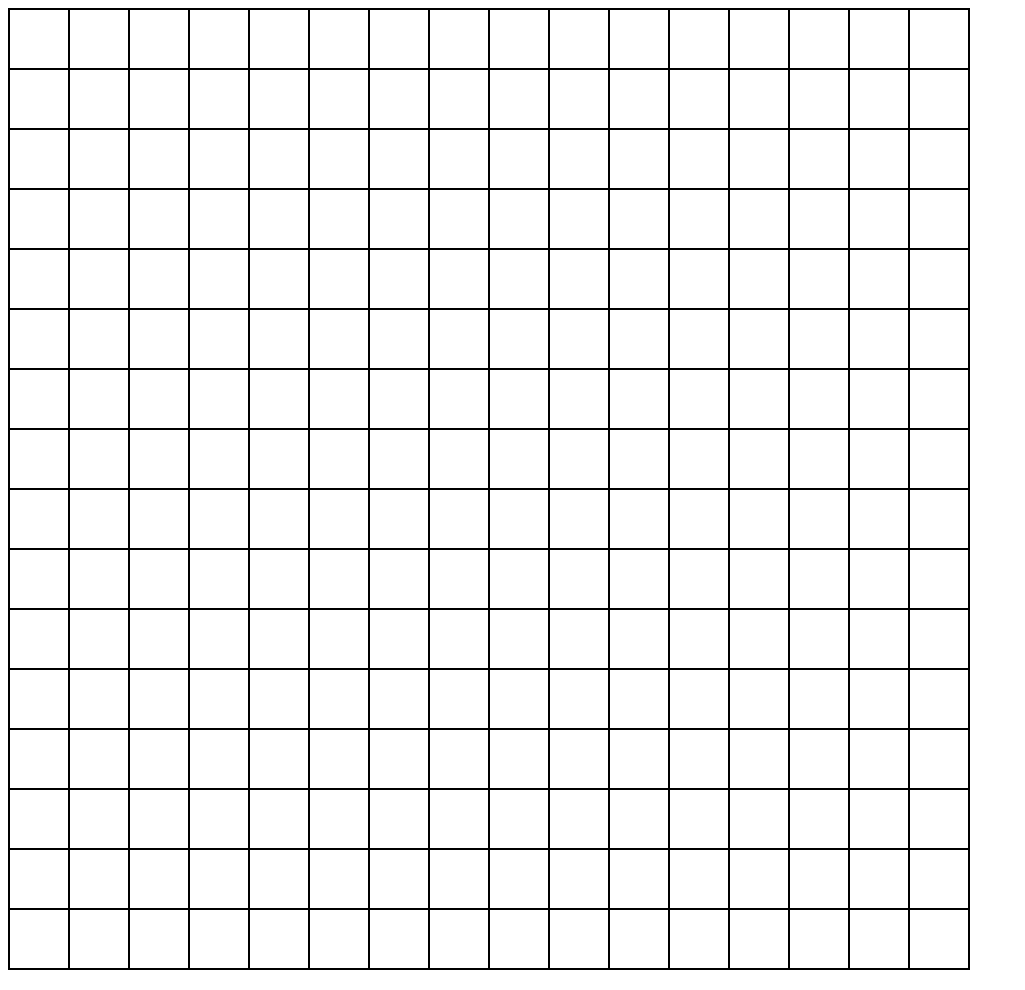
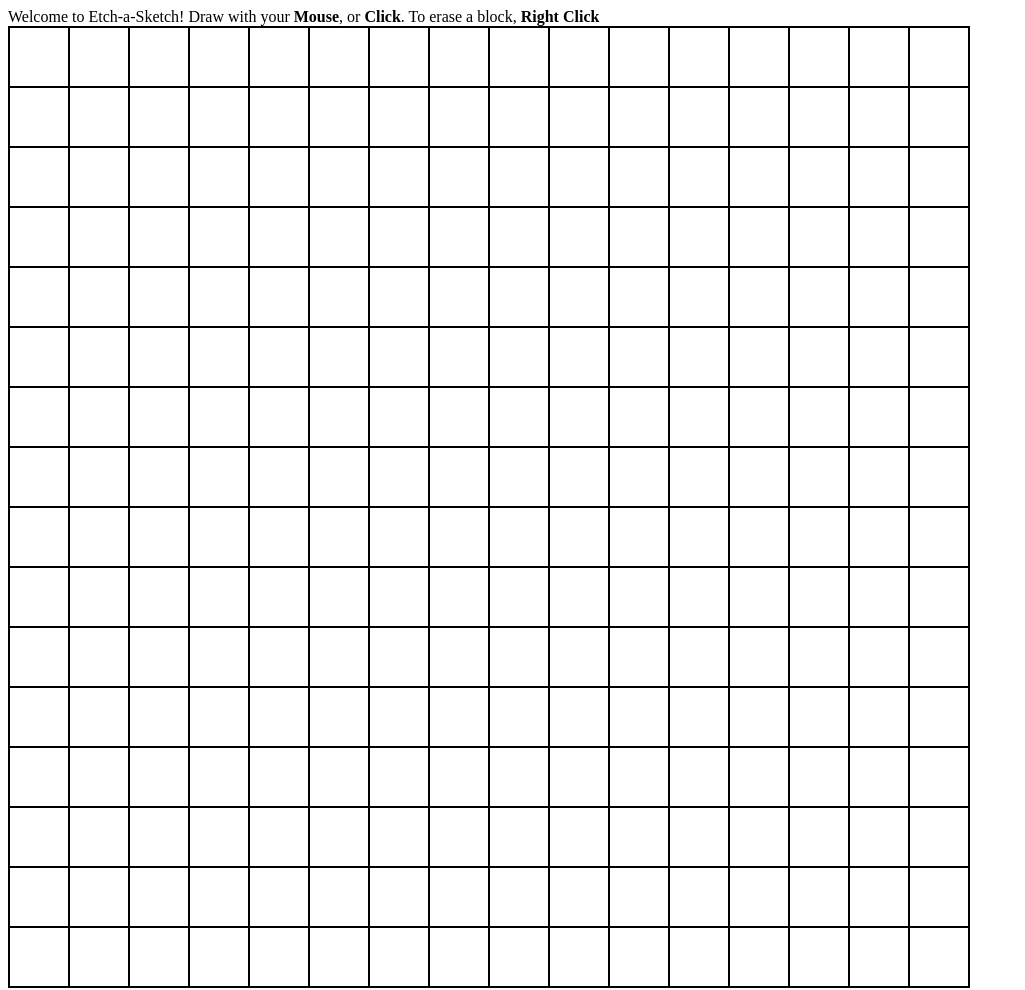
Before and after one commit to PetsS/etch-a-sketch, a plain HTML site: page index.html in a window 1280 px wide. Shown: the whole page, without its empty margins (0-1025 px from the left). Drawn offline with Linux system fonts and the light colour scheme.

Commit message:
add welcome line

```diff
--- a/index.html
+++ b/index.html
@@ -7,6 +7,9 @@
   <title>Etch-a-Sketch</title>
 </head>
 <body>
+  <div>
+    <span id="info">Welcome to Etch-a-Sketch! Draw with your <strong>Mouse</strong>, or <strong>Click</strong>. To erase a block, <strong>Right Click</strong></span>
+  </div>
   <div id="grid-container"></div>
   <script src="script.js"></script>
 </body>
```
